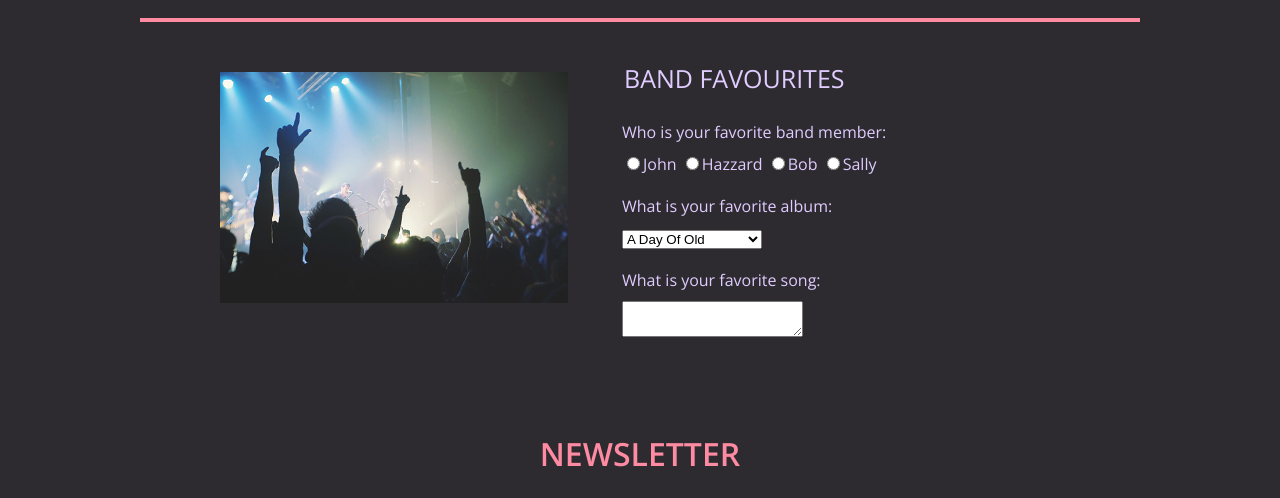
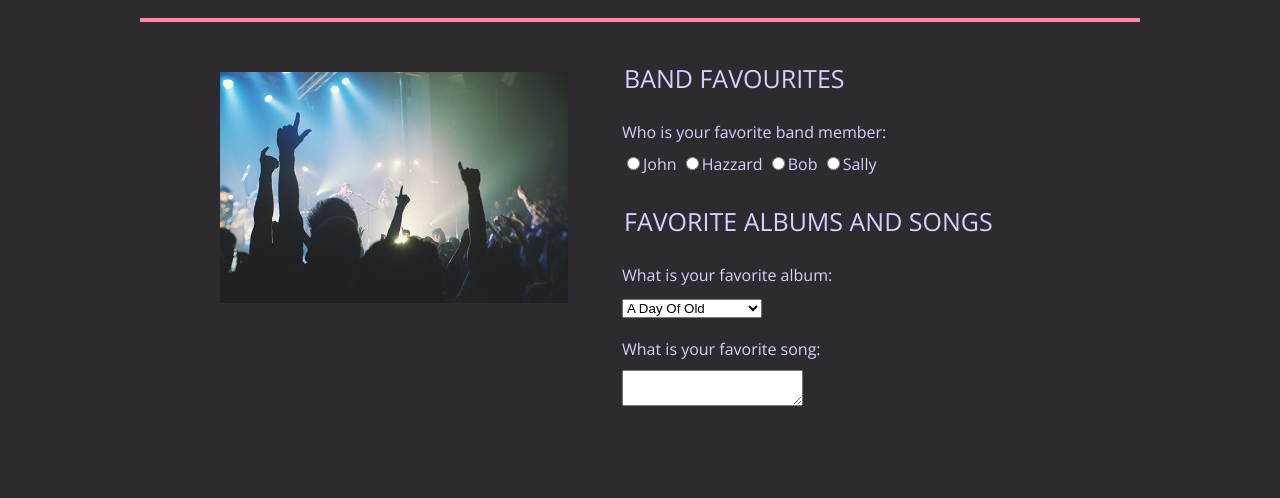
Before and after one commit to zoranbrbora/Techddegree_Project_v8, a plain HTML site: page survey.html in a window 1280 px wide. Shown: the part 565-1063 px from the top of the page. Drawn offline with nearby package versions, Linux system fonts and the light colour scheme.

Commit message:
Update survey.html

```diff
--- a/survey.html
+++ b/survey.html
@@ -30,7 +30,7 @@
           <img class="photo" src= "img/concert01.jpg" alt="Picture from the concert">
           <div class="container">
             <form class ="survey">
-              <fieldset>
+             <fieldset>
               <legend>Band Favourites</legend>
                 <label class="bandMembers">Who is your favorite band member:</label>
                 <p id="bandMembers">You can select with radio buttons your favorite band member</p>
@@ -38,8 +38,10 @@
                 <input id="hazzard" type="radio" name="res" value="Hazzard"><label for="hazzard">Hazzard</label>
                 <input id="bob" type="radio" name="res" value="Bob"><label for="bob">Bob</label>
                 <input id="sally" type="radio" name="res" value="Sally"><label for="sally">Sally</label>
+               </fieldset>
 
-
+               <fieldset>
+               <legend>Favorite Albums and Songs</legend>
                 <label for="albums" class="albums">What is your favorite album:</label>
                 <select id="albums" name="select">
                   <option value="1">A Day Of Old</option>
```
